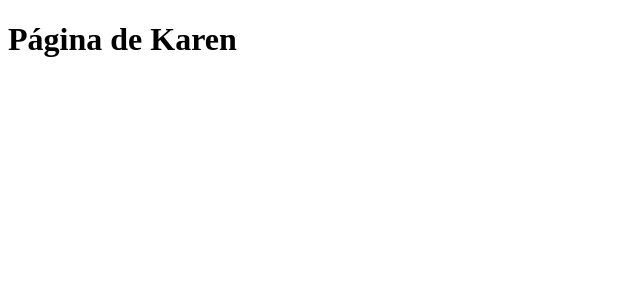
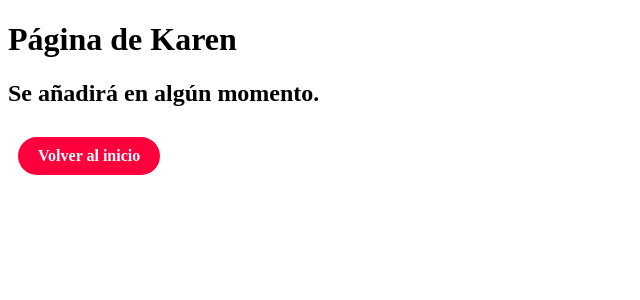
Before and after one commit to raggiodev/innova, a React (Vite) app: page /kar_st in a window 1280 px wide. Shown: the top 300 px of the page, without its empty margins (0-640 px from the left). Built offline with nearby package versions, Linux system fonts and the light colour scheme.

Commit message:
Agregado de Karen

```diff
--- a/src/pages/kar_st/kar_st.jsx
+++ b/src/pages/kar_st/kar_st.jsx
@@ -1,11 +1,12 @@
 import '../../index.css'
 
-function Kar_st() {
-
+  import { Link } from 'react-router-dom'
+  function Kar_st() {
   return (
     <>
       <h1>Página de Karen</h1>
-
+      <h2>Se añadirá en algún momento.</h2>
+      <Link className="button" to="/">Volver al inicio</Link>
     </>
   )
 }
```
